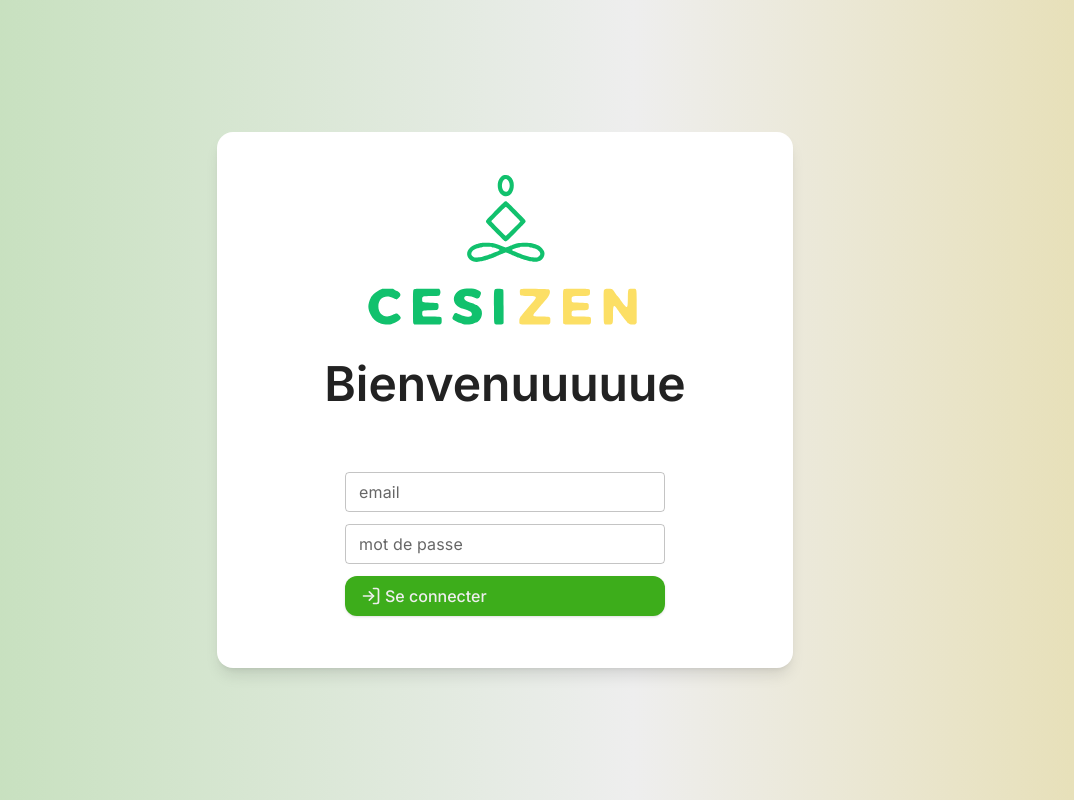
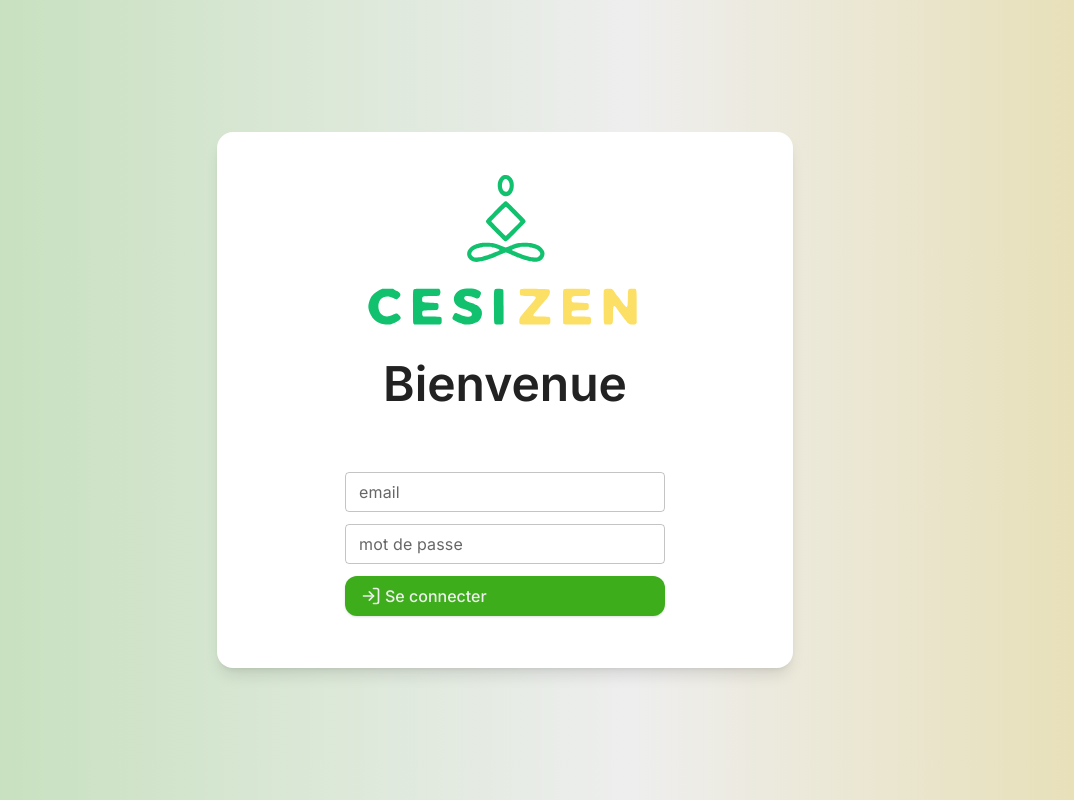
Before and after one commit to BoRomain/CESIZen, a React (Vite) app in the folder admin-panel/: page /auth in a window 1280 px wide. Shown: the whole page, without its empty margins (135-1209 px from the left). Built offline with nearby package versions, Linux system fonts and the light colour scheme; no server answers.

Commit message:
chore: fix titre du login

```diff
--- a/admin-panel/src/AuthLayout.tsx
+++ b/admin-panel/src/AuthLayout.tsx
@@ -35,7 +35,7 @@ export default function AuthLayout() {
       <Box className="w-xl flex flex-col items-center">
         <img src={logo1} style={{ width: "100px" }} />
         <img src={logo2} style={{ width: "300px" }} />
-        <h1>Bienvenuuuuue</h1>
+        <h1>Bienvenue</h1>
         <form
           className="flex flex-col gap-3 my-5 && w-80"
           onSubmit={(e) => {
@@ -54,7 +54,12 @@ export default function AuthLayout() {
             value={password}
             onChange={(e) => setPassword(e.target.value)}
           />
-          <Button text="Se connecter" icon={LogIn} type="submit" loading={loading} />
+          <Button
+            text="Se connecter"
+            icon={LogIn}
+            type="submit"
+            loading={loading}
+          />
         </form>
       </Box>
     </div>
```
